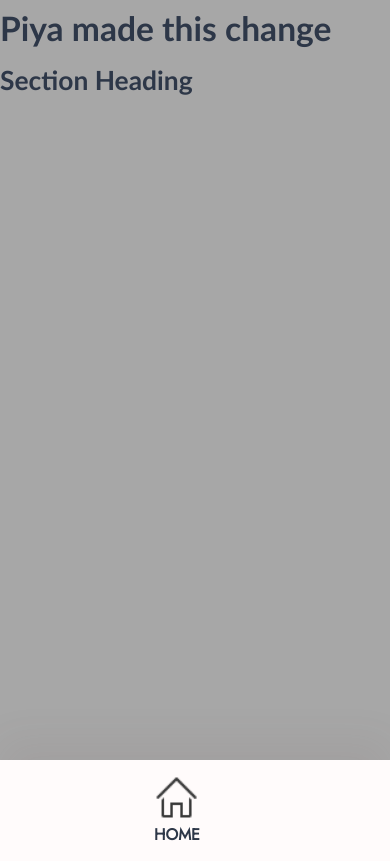
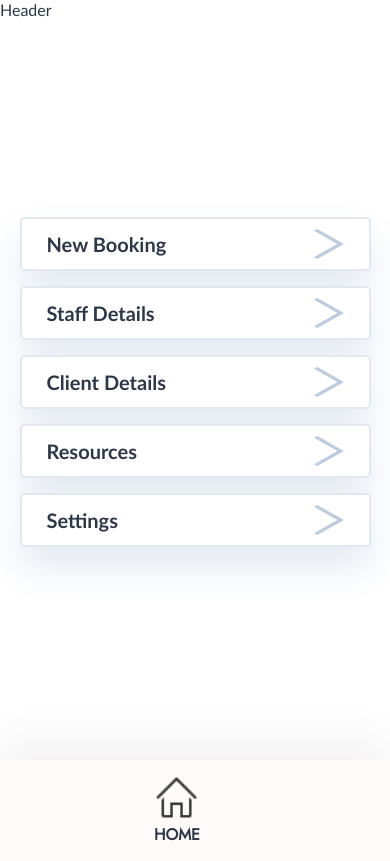
Before and after one commit to nology-tech/Tahiti-Client-Project, a React (Create React App) app: page /home in a window 390 px wide. Built offline with nearby package versions, Linux system fonts and the light colour scheme.

Commit message:
Made and styled components for mobile home page nav.

```diff
--- a/src/components/MobileNavButton/MobileNavButton.jsx
+++ b/src/components/MobileNavButton/MobileNavButton.jsx
@@ -1,15 +1,16 @@
 import React from "react";
 import "./MobileNavButton.scss";
-import { Link } from "react-router-dom";
+import Arrow from "../../assets/images/right-arrow-dark.svg"
+//import { Link } from "react-router-dom";
 
-const MobileNavButton = (name) => {
+const MobileNavButton = ({ name }) => {
   return (
-    <Link>
-      <div className="mobileButton">
-        <button>{name}</button>
-      </div>
-      ;
-    </Link>
+        <div className="mobileButton">
+          <h1>{name}</h1>
+          <img src={Arrow} alt="" />
+        </div>
+
+
 
   );
 };
--- a/src/components/MobileNavButton/MobileNavButton.scss
+++ b/src/components/MobileNavButton/MobileNavButton.scss
@@ -0,0 +1,40 @@
+@use "../../styles/variables" as *;
+@use "../../styles/reset" as *;
+@use "../../styles/_typography" as *;
+
+.mobileButton {
+    display:none;
+}
+
+@media screen and (max-width:720px) {
+    .mockHeader {
+        height:217px;
+    }
+    .mobileButton {
+        display:block;
+        box-sizing: border-box;
+        width:90%;
+        border: 2px solid #E2E8F0;
+        border-radius:5px;
+        background: $color-white-header;
+        box-shadow: 0px 20px 40px #E2E8F0;
+        margin: auto;
+        margin-bottom:15px;
+        padding-bottom:15px;
+        display:flex;
+        justify-content: space-between;
+        align-items: center;
+        padding:5px;
+        padding-left:25px;
+        padding-right:25px;
+
+        h1 {
+            font-size: 20px;
+            color:$text-black;
+        }
+
+
+    }
+
+
+}
--- a/src/pages/Home/Home.jsx
+++ b/src/pages/Home/Home.jsx
@@ -1,14 +1,15 @@
 import "./Home.scss";
 import SideNav from "../../components/SideNav/SideNav";
-//import MobileNavPage from "../../components/MobileNavPage/MobileNavPage";
+import MobileNavPage from "../../components/MobileNavPage/MobileNavPage";
 
 const Home = () => {
   return (
     <div className="layout">
-      <h1>Piya made this change</h1>
-      <h2>Section Heading</h2>
-      <SideNav />
-      {/* <MobileNavPage /> */}
+      <SideNav/>
+      <div className="mockHeader">
+        <h>Header</h>
+      </div>
+      <MobileNavPage />
     </div>
   );
 };
--- a/src/pages/Home/Home.scss
+++ b/src/pages/Home/Home.scss
@@ -1,8 +1,25 @@
 @use "../../styles/variables" as *;
 
-
+.mockHeader {
+  display:none
+}
 .layout {
   height: 100vh;
   width: 100%;
   background-color: $color-background-main;
 }
+
+@media screen and (max-width:720px) {
+  .layout {
+    background-color: $color-white-header;
+  }
+  .SideNav {
+    display:none;
+  }
+  .mockHeader {
+    display:block;
+  }
+}
+
+//<h1>Piya made this change</h1>
+//<h2>Section Heading</h2>
```
Also changed, not shown: src/assets/images/right-arrow-dark.svg (added).
